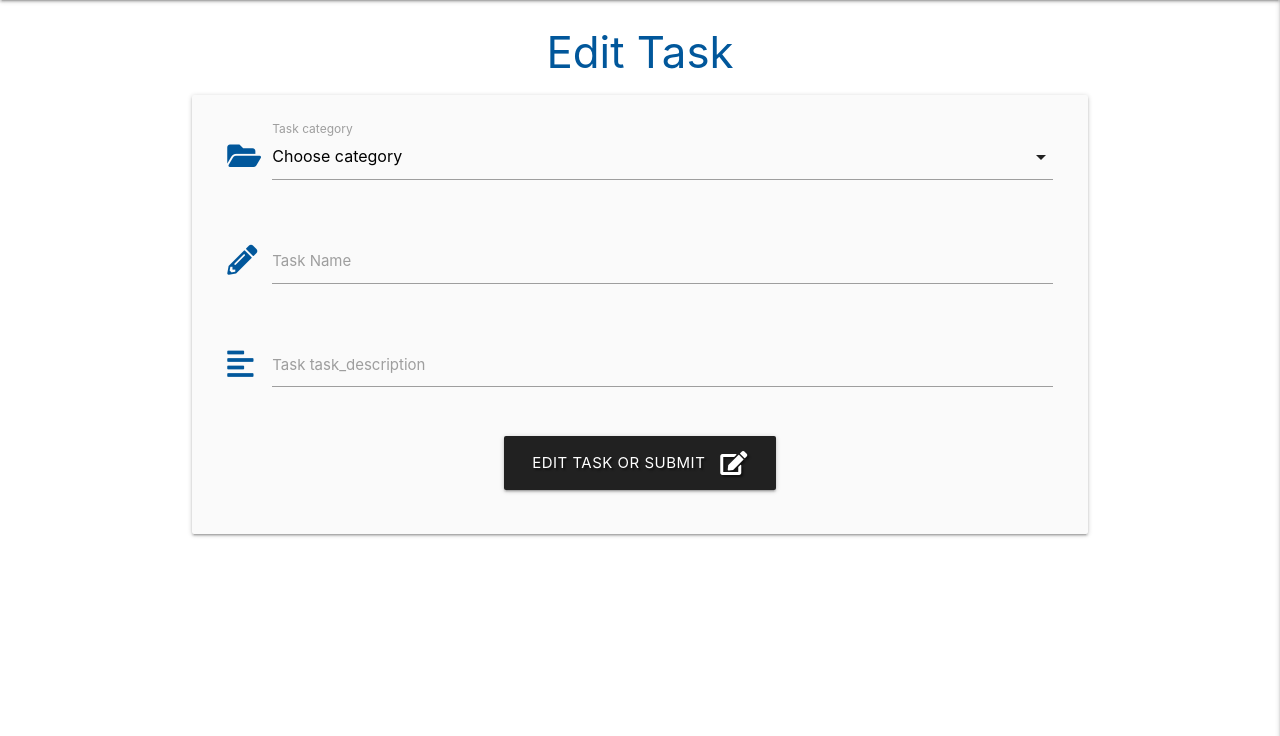
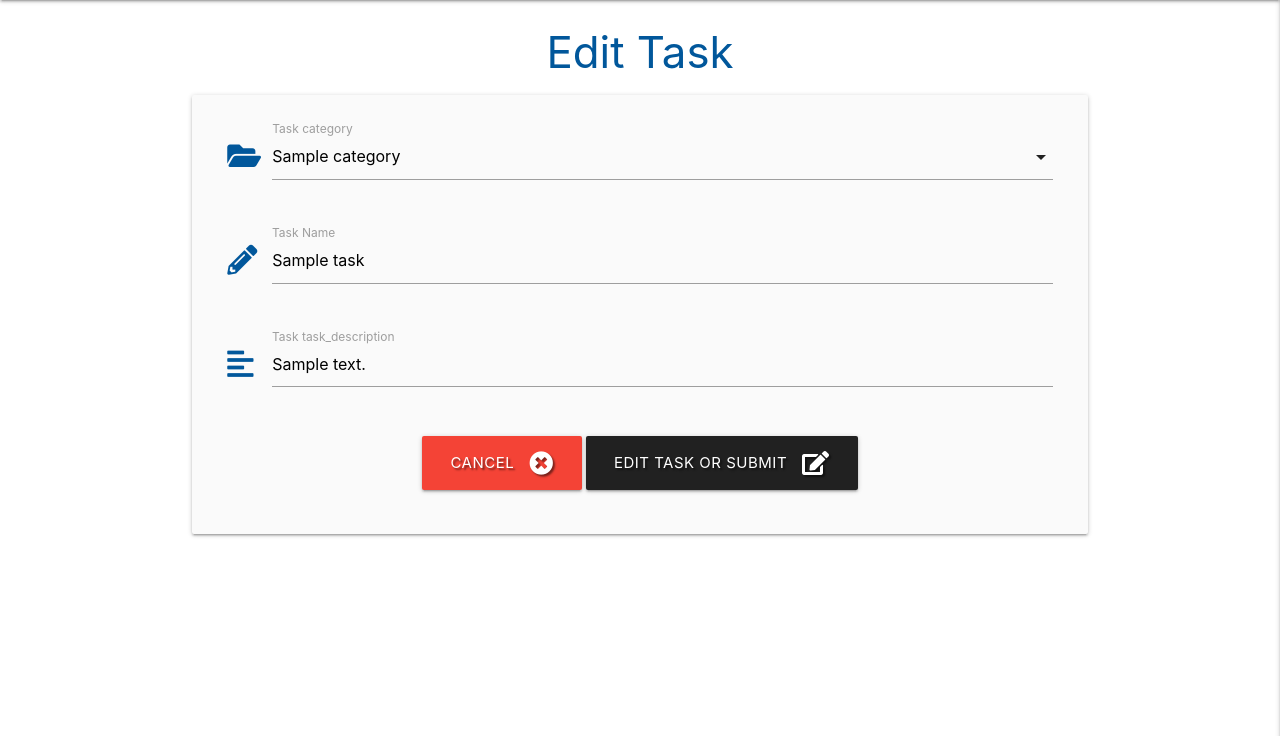
Before and after one commit to Antonio-dev7/taskmanager, a Flask app: template templates/edit_task.html in a window 1280 px wide. Shown: the part 64-800 px from the top of the page. Run offline with Flask 2, Linux system fonts and the light colour scheme; the template is opened without the code that fills it: most values are stand-ins (such as "Sample title", 1, 10 or a date in 2020); some libraries are stand-ins or nearby versions.

Commit message:
cancel and edit data and more

```diff
--- a/templates/edit_task.html
+++ b/templates/edit_task.html
@@ -10,9 +10,13 @@
                 <div class="input-field col s12">
                     <i class="fas fa-folder-open prefix light-blue-text text-darken-4"></i>
                     <select id="category_name" name="category_name" class="validate" required>
-                        <option value="" disabled selected>Choose category</option>
+                        <option value="" disabled>Choose category</option>
                         {% for category in categories %}
-                            <option value="{{ category.category_name }}">{{ category.category_name }}</option>
+                            {% if category.category_name == task.category_name %}
+                                <option value="{{ category.category_name }}" selected>{{ category.category_name }}</option>
+                            {% else %}
+                                <option value="{{ category.category_name }}">{{ category.category_name }}</option>
+                            {% endif %}
                         {% endfor %}
                     </select>
                     <label>Task category</label>
@@ -25,7 +29,7 @@
                 <div class="input-field col s12">
                     <i class="fas fa-pencil-alt prefix light-blue-text text-darken-4"></i>
                     <input id="task_name" name="task_name" minlength="5" maxlength="50"
-                        type="text" class="validate" required> <!--name,task_name DB-->
+                        value="{{ task.task_name }}" type="text" class="validate" required> <!--name,task_name DB-->
                     <label for="task_name">Task Name</label>
                 </div>
             </div>
@@ -34,7 +38,9 @@
                 <div class="input-field col s12">
                     <i class="fas fa-align-left prefix light-blue-text text-darken-4"></i>
                     <textarea id="task_description" name="task_description" minlength="5"
-                        maxlength="200" class="materialize-textarea validate" required></textarea>
+                        maxlength="200" class="materialize-textarea validate" required>
+                        {{- task.task_description -}}
+                        </textarea>
                     <label for="task_description">Task task_description</label>
                 </div>
             </div>
@@ -42,6 +48,10 @@
             <!-- Submit Button -->
             <div class="row">
                 <div class="col s12 center-align">
+                    <!-- Cancel button -->
+                    <a href="{{ url_for('get_tasks') }}" class="btn-large red text-shadow">
+                        Cancel <i class="fas fa-times-circle right"></i>
+                    </a>
                     <button type="submit" class="btn-large grey darken-4 text-shadow">
                         Edit Task or Submit <i class=" fas fa-edit right"></i><!--fas fa-plus-square right-->
                     </button>
```
